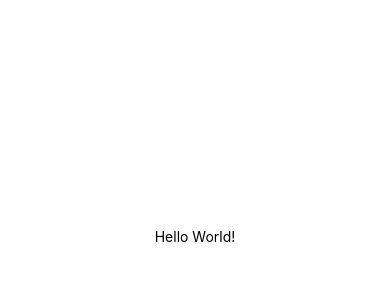
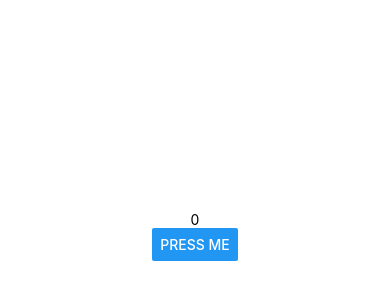
Before and after one commit to kv2461/mobile-shopper, a React Native app in the folder mobile-shopper/: screen / in a window 390 px wide. Shown: the part 186-486 px from the top of the page. Built offline with nearby package versions, Linux system fonts and the light colour scheme.

Commit message:
experimented with state

```diff
--- a/mobile-shopper/App.js
+++ b/mobile-shopper/App.js
@@ -1,11 +1,21 @@
 import { StatusBar } from 'expo-status-bar';
-import { StyleSheet, Text, View } from 'react-native';
+import React, {useState} from 'react';
+import { Button, StyleSheet, Text, View } from 'react-native';
 
 //View is div - test
 export default function App() {
+  const [counter, setCounter] = useState(0)
   return (
     <View style={styles.container}>
-      <Text>Hello World!</Text>
+      <Text>{counter !== 10 ? counter : 'I love you'}</Text>
+      <Button
+        style={{fontSize: 20, color: 'green'}}
+        styleDisabled={{color: 'red'}}
+        onPress={() => setCounter(counter+1)}
+        title="Press Me"
+      >
+        Press Me
+      </Button>
       <StatusBar style="auto" />
     </View>
   );
```
